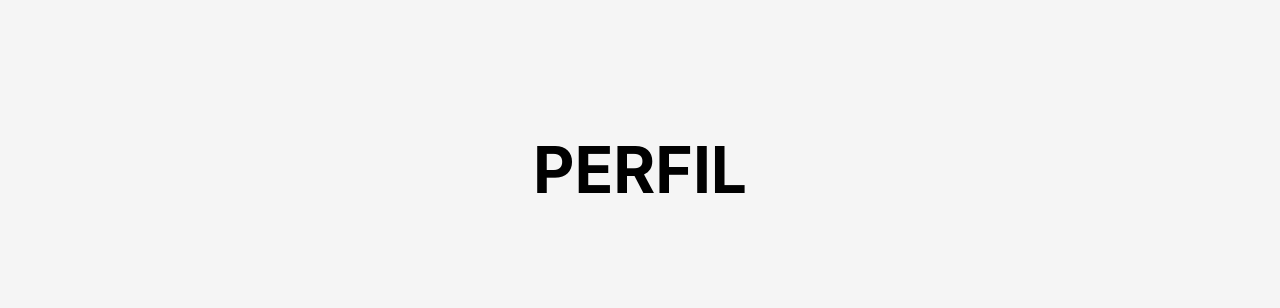
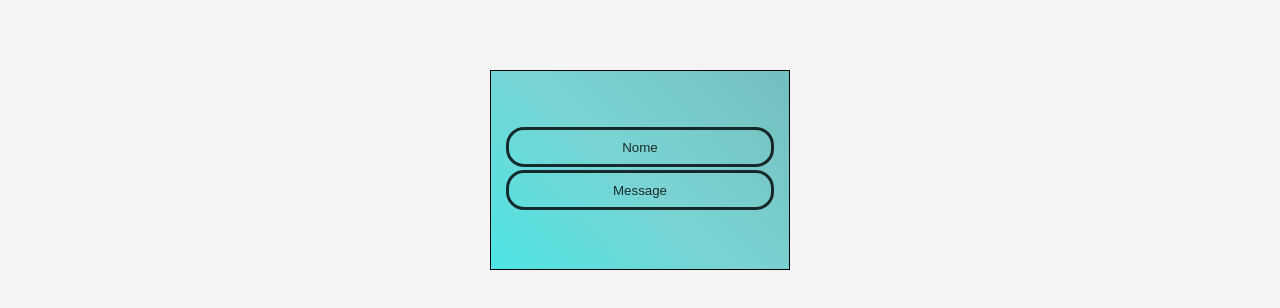
Before and after one commit to EduardodeSouzaIlha/Programacao_intenca, a Next.js app: page /perfil in a window 1280 px wide. Shown: the part 262-570 px from the top of the page. Built offline with nearby package versions, Linux system fonts and the light colour scheme.

Commit message:
Login <Teste>

```diff
--- /dev/null
+++ b/components/Teste/Login.module.css
@@ -0,0 +1,44 @@
+.alinhas{
+    background: linear-gradient(45deg,aqua,rgb(123, 212, 212),rgb(104, 156, 156),rgb(32, 99, 99));
+    background-size: 400% 400%;
+	animation: Login 7s ease infinite;
+    display: flex;
+    justify-content: center;
+    align-items: center;
+    border: 1px solid black;
+    width:300px;
+    height: 200px;
+}
+@keyframes Login {
+        0% {
+            background-position: 0% 50%;
+        }
+        50% {
+            background-position: 100% 50%;
+        }
+        100% {
+            background-position: 0% 50%;
+        }
+    }
+
+.loginBox{
+    display:flex;
+    flex-direction: column;
+    height:100px;
+    width: 90%;
+    justify-content: center;
+}
+.input{
+    background-color:transparent;
+    border: black 3px solid;
+
+    opacity:0.8;
+    border-radius:18px;
+    text-align: center;
+    margin-bottom:1%;
+    width:100%;
+    height:40%;
+}
+.input::-webkit-input-placeholder{
+    color: black;
+}
--- /dev/null
+++ b/components/Teste/teste.tsx
@@ -0,0 +1,21 @@
+import { FC } from 'react'
+import style from './Login.module.css'
+interface MeuDeus{
+    name: string;
+    children?:string;
+    value:string;
+}
+const Teste: React.FC<{name:string,children?:"N/AN",value:string}> = ({name,children,value}) => {
+    return (
+        <>
+            <div className={style.alinhas}>
+                <div className={style.loginBox}>
+                    <input className={style.input} type="text"  placeholder={value}/>
+                    <input className={style.input} type="text"  placeholder={name}/>
+                </div>
+            </div>
+        </>
+    )
+}
+
+export default Teste
--- a/pages/perfil/index.tsx
+++ b/pages/perfil/index.tsx
@@ -2,8 +2,9 @@ import type { NextPage } from 'next'
 import Header from '../../components/Header/Header'
 import Head from 'next/head'
 import styles from '../../styles/Home.module.css'
+import Teste from '../../components/Teste/teste'
 
-const teste:NextPage = () => {
+const teste: NextPage = () => {
     return (
         <>
             <Head>
@@ -14,9 +15,9 @@ const teste:NextPage = () => {
             <Header />
             <div className={styles.container}>
                 <main className={styles.main}>
-                <h1 className={styles.title}>
-                    PERFIL
-                </h1>
+                    <div>
+                        <Teste value='Nome' name='Message' />
+                    </div>
                 </main>
             </div>
         </>
```
Also changed, not shown: pages/index.tsx (+5 -12 lines), 2 other files (tests, documents, lock files or other folders). Lines whose indentation alone changed are shown as unchanged.
